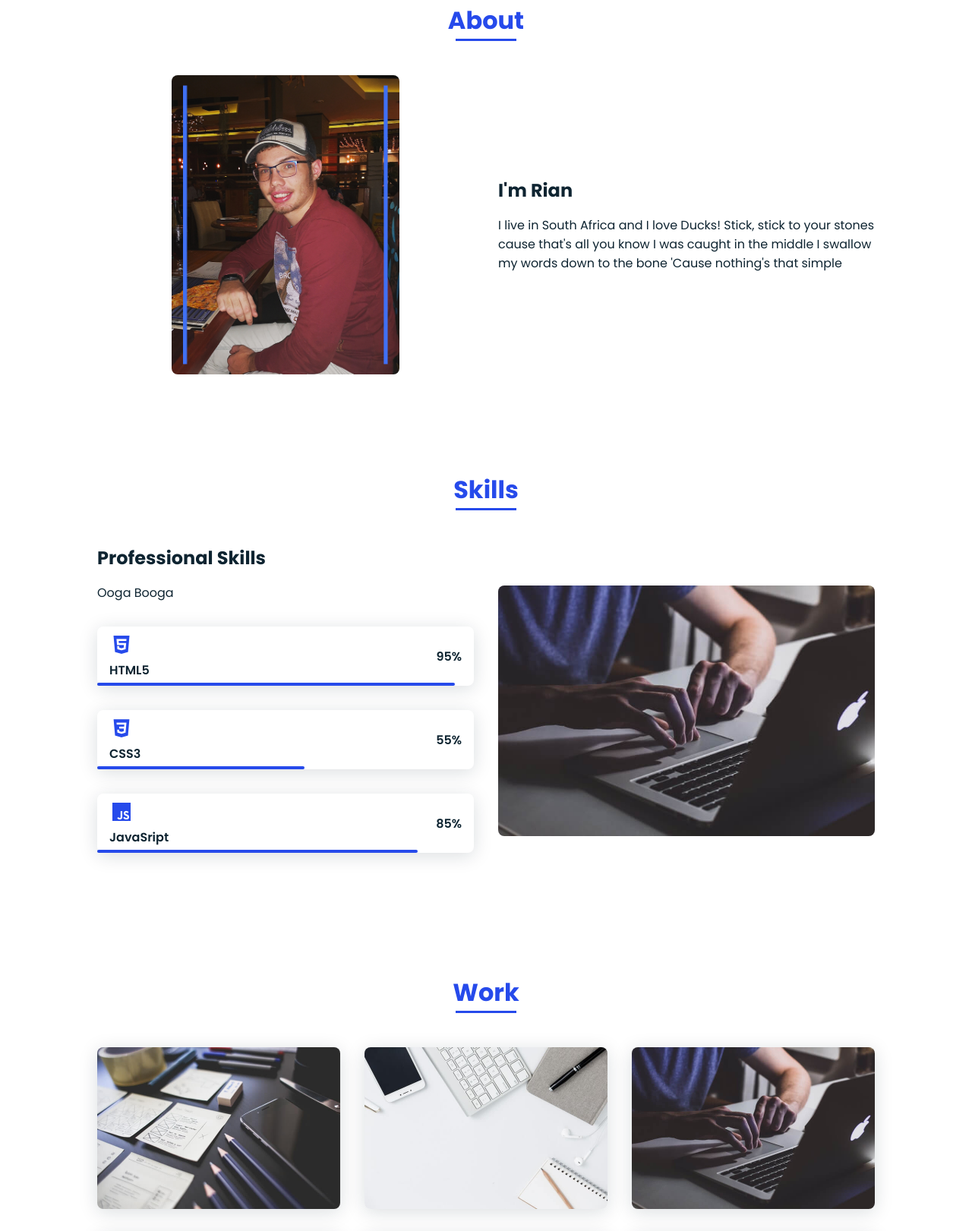
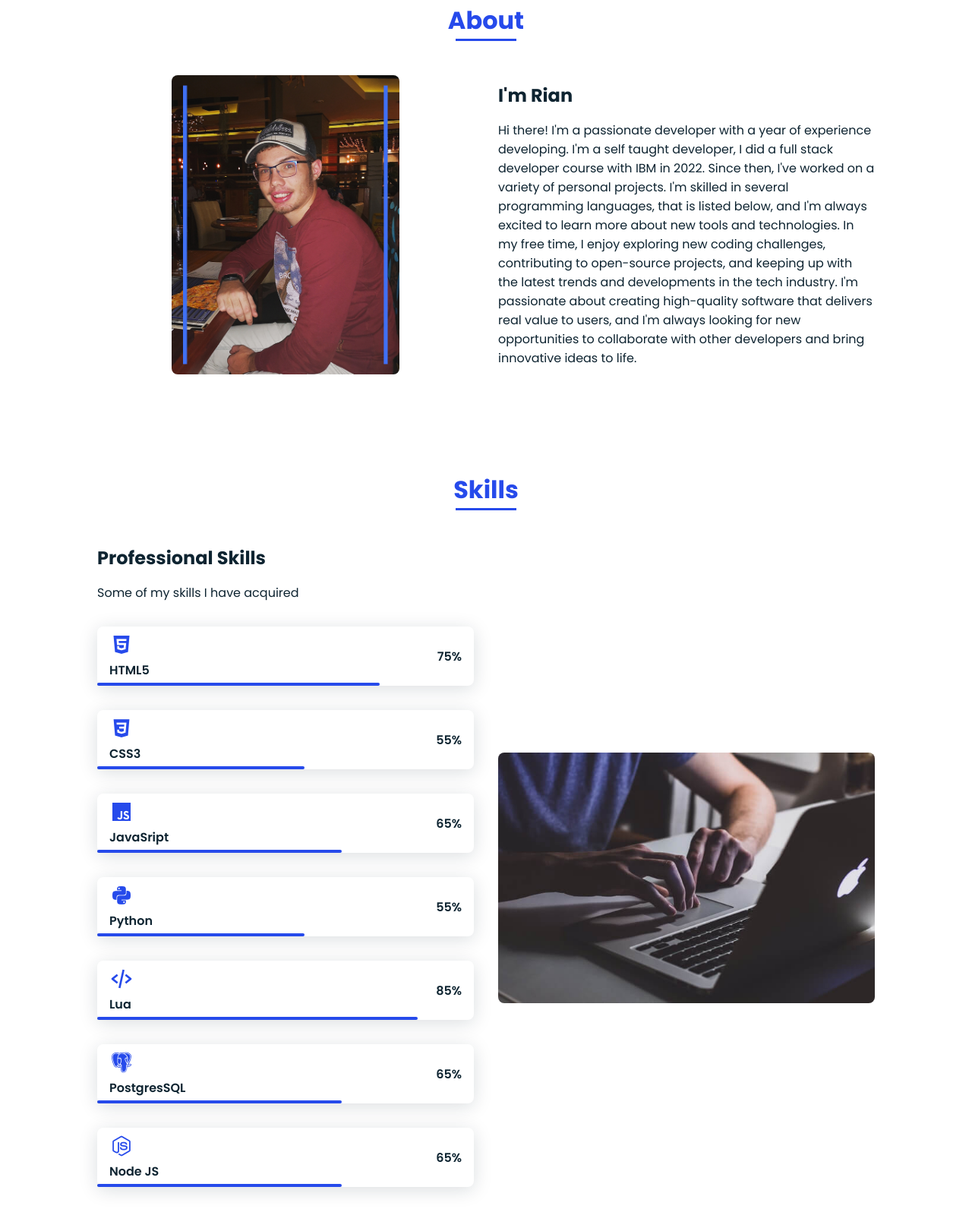
Before and after one commit to complexza/complexza.github.io, a plain HTML site: page index.html in a window 1280 px wide. Shown: the part 877-2498 px from the top of the page at 76% size. Drawn offline with nearby package versions, Linux system fonts and the light colour scheme.

Commit message:
Updated & Fixes

```diff
--- a/assets/css/styles.css
+++ b/assets/css/styles.css
@@ -59,6 +59,7 @@ body{
     font-size: var(--normal-font-size);
     color: var(--second-color);
 }
+
 h1,h2,p{
     margin: 0;
 }
@@ -207,7 +208,7 @@ img{
 .home_social-icon{
     width: max-content;
     margin-bottom: var(--mb-2);
-    font-size: 1.5rem;
+    font-size: 2.5rem;
     color: var(--second-color);
 }
 .home_social-icon:hover{
@@ -290,13 +291,25 @@ img{
     z-index: var(--z-back)
 }
 .skills_html{
-    width: 95%;
+    width: 75%;
 }
 .skills_css{
     width: 55%;
 }
 .skills_js{
+    width: 65%;
+}
+.skills_python{
+    width: 55%;
+}
+.skills_lua{
     width: 85%;
+}
+.skills_postgresql{
+    width: 65%;
+}
+.skills_nodejs{
+    width: 65%;
 }
 .skills_img{
     border-radius: .5rem;
--- a/index.html
+++ b/index.html
@@ -7,18 +7,17 @@
         <link rel="stylesheet" href="assets/css/styles.css">
 
         <!-- =====Box Icons===== -->
-        <link href='https://cdn.jsdelivr.net/npm/boxicons@2.0.5/css/boxicons.min.css' rel='stylesheet'>
+        <link href='https://unpkg.com/boxicons@2.1.4/css/boxicons.min.css' rel='stylesheet'>
 
-        <title>Complex</title>
+        <title>Rian's Portfolio</title>
 
     </head>
-    <body>
-
+    <body class="gradient">
         <!-- === Header === -->
         <header class="l-header">
             <nav class="nav bd-grid">
                 <div>
-                    <a href="#" class="nav_logo">Complex</a>
+                    <a href="#" class="nav_logo">My Portfolio</a>
                 </div>
 
                 <div class="nav_menu" id="nav-menu">
@@ -41,14 +40,14 @@
             <!--=== Home ===-->
             <section class="home bd-grid" id="home">
                 <div class="home_data">
-                    <h1 class="home_title">Hi, <br> I'm <span class="home_title-color">Rian</span><br> a Full Stack Developer</h1>
+                    <h1 class="home_title">Hi, <br> My name is <span class="home_title-color">Rian</span><br> a Junior Full Stack Developer</h1>
                     <a href="#" class="button">Contact Me</a>
                 </div>
 
                 <div class="home_social">
-                    <a href="#" class="home_social-icon"><i class='bx bxl-github' ></i></a>
-                    <a href="#" class="home_social-icon"><i class='bx bxl-youtube' ></i></a>
-                    <a href="#" class="home_social-icon"><i class='bx bxl-twitter' ></i></a>
+                    <a href="https://github.com/complexza" class="home_social-icon"><i class='bx bxl-github' ></i></a>
+                    <a href="https://www.linkedin.com/in/rian-lotter-92b839242/" class="home_social-icon"><i class='bx bxl-linkedin' ></i></a>
+                    <a href="#" class="home_social-icon"><i class='bx bxl-instagram' ></i></a>
                 </div>
 
                 <div class="home_img">
@@ -67,7 +66,11 @@
 
                     <div>
                         <h2 class="about_subtitle">I'm Rian</h2>
-                        <p class="about_text">I live in South Africa and I love Ducks! Stick, stick to your stones cause that's all you know I was caught in the middle I swallow my words down to the bone 'Cause nothing's that simple</p>
+                        <p class="about_text">Hi there! I'm a passionate developer with a year of experience developing.
+                            I'm a self taught developer, I did a full stack developer course with IBM in 2022. Since then, I've worked on a variety of personal projects.
+                            I'm skilled in several programming languages, that is listed below, and I'm always excited to learn more about new tools and technologies.
+                            In my free time, I enjoy exploring new coding challenges, contributing to open-source projects, and keeping up with the latest trends and developments in the tech industry.
+                            I'm passionate about creating high-quality software that delivers real value to users, and I'm always looking for new opportunities to collaborate with other developers and bring innovative ideas to life.</p>
                     </div>
 
                 </div>
@@ -80,7 +83,7 @@
                 <div class="skills_container bd-grid">
                     <div>
                         <h2 class="skills_subtitle">Professional Skills</h2>
-                        <p class="skills_text">Ooga Booga</p>
+                        <p class="skills_text">Some of my skills I have acquired</p>
 
                         <div class="skills_data">
                             <div class="skills_names">
@@ -89,7 +92,7 @@
                             </div>
 
                             <div>
-                                <span class="skills_percentage">95%</span>
+                                <span class="skills_percentage">75%</span>
                             </div>
 
                             <div class="skills_bar skills_html"></div>
@@ -115,10 +118,58 @@
                             </div>
 
                             <div>
+                                <span class="skills_percentage">65%</span>
+                            </div>
+
+                            <div class="skills_bar skills_js"></div>
+                        </div>
+                        <div class="skills_data">
+                            <div class="skills_names">
+                                <i class='bx bxl-python skills_icon' ></i>
+                                <span class="skills_name">Python</span>
+                            </div>
+
+                            <div>
+                                <span class="skills_percentage">55%</span>
+                            </div>
+
+                            <div class="skills_bar skills_python"></div>
+                        </div>
+                        <div class="skills_data">
+                            <div class="skills_names">
+                                <i class='bx bx-code-alt skills_icon' ></i>
+                                <span class="skills_name">Lua</span>
+                            </div>
+
+                            <div>
                                 <span class="skills_percentage">85%</span>
                             </div>
 
-                            <div class="skills_bar skills_js"></div>
+                            <div class="skills_bar skills_lua"></div>
+                        </div>
+                        <div class="skills_data">
+                            <div class="skills_names">
+                                <i class='bx bxl-postgresql skills_icon' ></i>
+                                <span class="skills_name">PostgresSQL</span>
+                            </div>
+
+                            <div>
+                                <span class="skills_percentage">65%</span>
+                            </div>
+
+                            <div class="skills_bar skills_postgresql"></div>
+                        </div>
+                        <div class="skills_data">
+                            <div class="skills_names">
+                                <i class='bx bxl-nodejs skills_icon' ></i>
+                                <span class="skills_name">Node JS</span>
+                            </div>
+
+                            <div>
+                                <span class="skills_percentage">65%</span>
+                            </div>
+
+                            <div class="skills_bar skills_nodejs"></div>
                         </div>
                     </div>
 
```
Also changed, not shown: assets/img/perfil.png.
